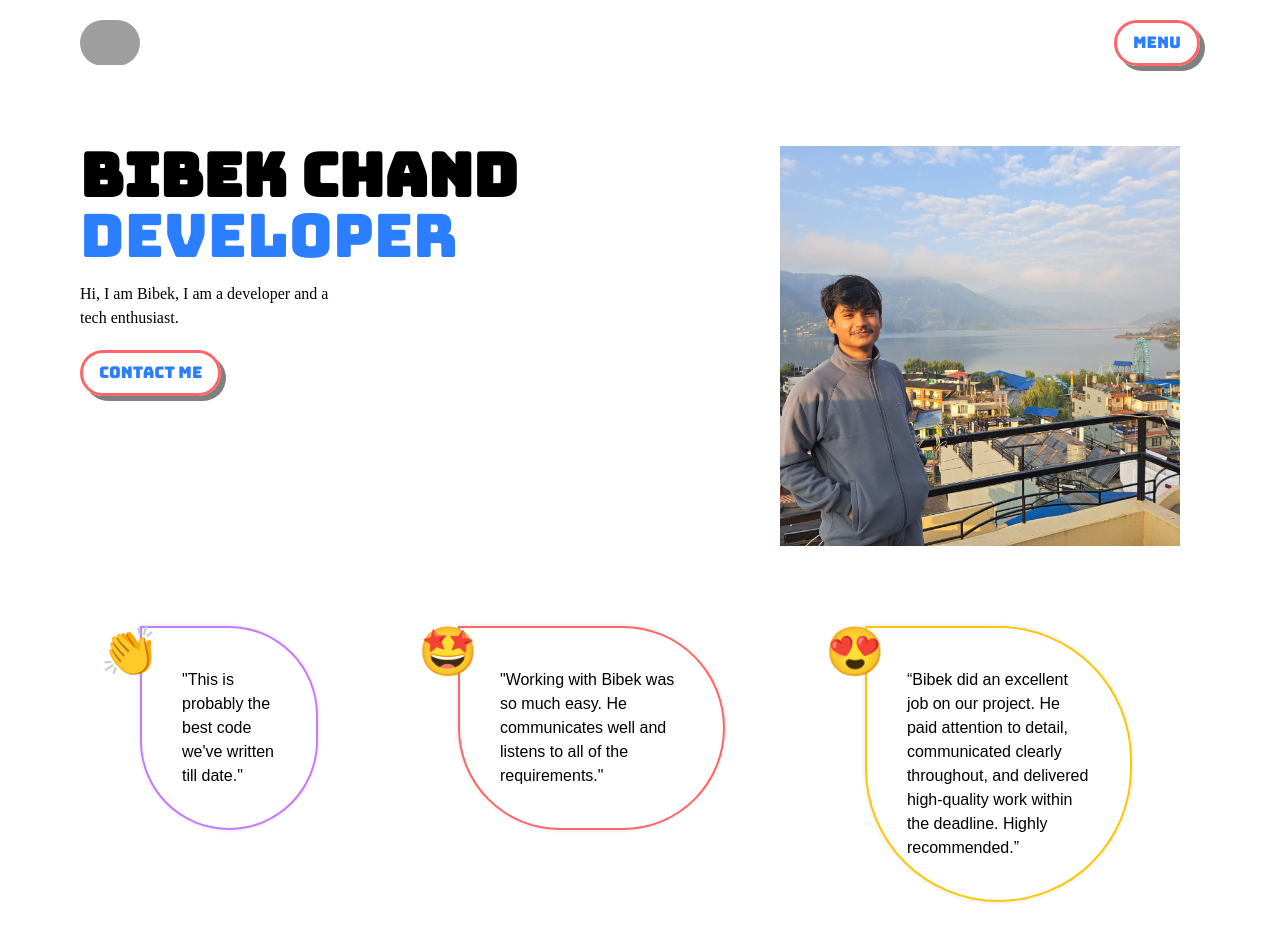
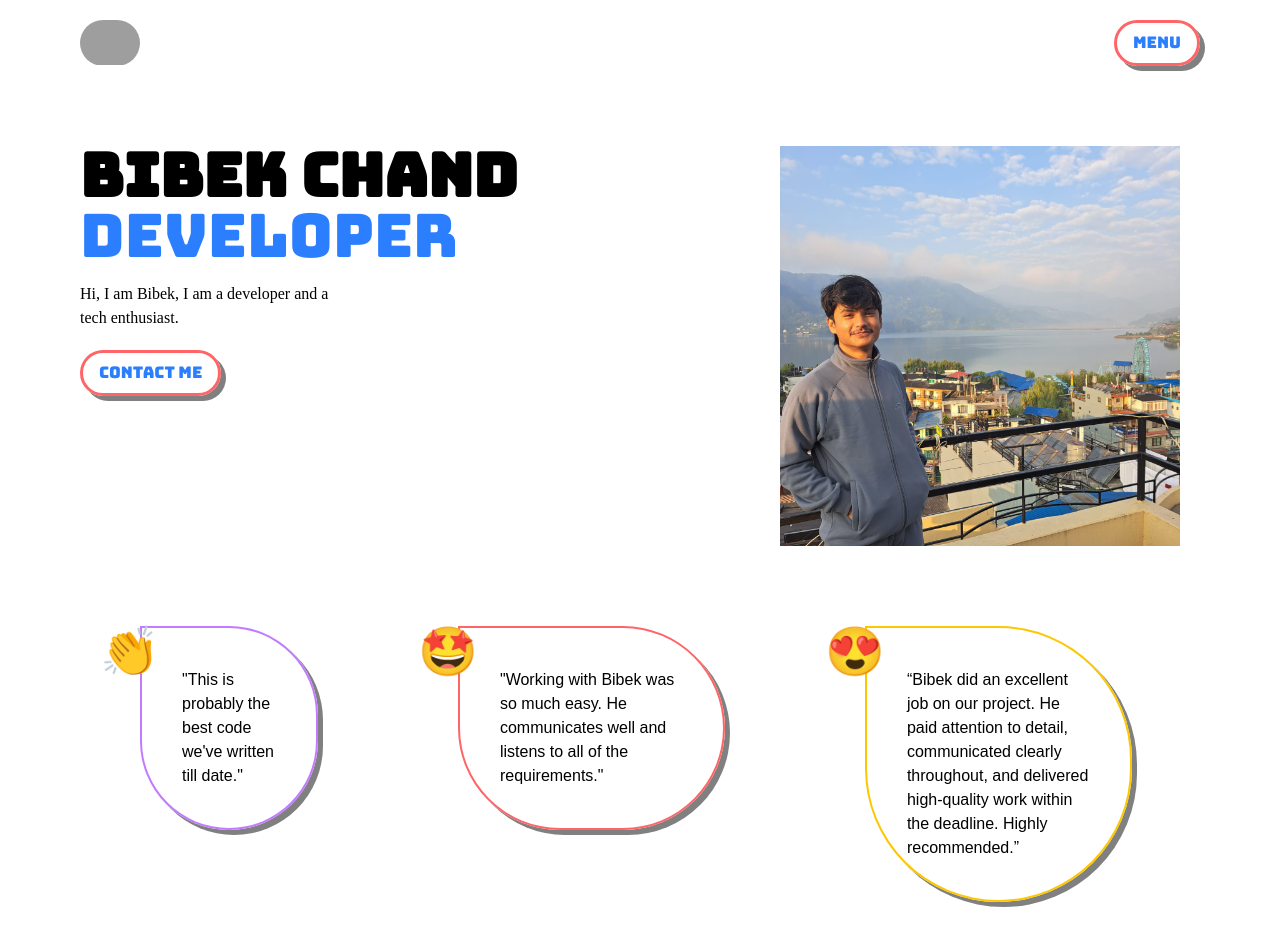
Before and after one commit to bibekchand/personal_website, a React (Vite) app: page / in a window 1280 px wide. Shown: the top 952 px of the page. Built offline with nearby package versions, Linux system fonts and the light colour scheme; grey boxes are pictures that could not be loaded; a web font is replaced by a local one.

Commit message:
Little bit of ui changes

```diff
--- a/src/App.jsx
+++ b/src/App.jsx
@@ -37,18 +37,18 @@ export default function App() {
             </div>
             <div className="flex mt-20 pl-20  items-start w-full flex-wrap overflow-visible">
                 <div className="text-5xl relative left-5 ">👏</div>
-                <div className=" max-w-[20ch] p-10 dialogBox mr-20 rounded-full rounded-tl-2xl border-purple-400 border-2">
+                <div className=" max-w-[20ch] p-10 dialogBox mr-20 rounded-full rounded-tl-2xl border-purple-400 border-2 menuButton">
                     "This is probably the best code we've written till date."
                 </div>
 
                 <div className="text-5xl relative left-5">🤩</div>
-                <div className="max-w-[30ch] p-10 dialogBox mr-20 rounded-full rounded-tl-2xl border-red-400 border-2">
+                <div className="max-w-[30ch] p-10 dialogBox mr-20 rounded-full rounded-tl-2xl border-red-400 border-2 menuButton">
                     "Working with Bibek was so much easy. He communicates well and listens
                     to all of the requirements."
                 </div>
 
                 <div className="text-5xl relative left-5">😍</div>
-                <div className="  max-w-[30ch] p-10 dialogBox mr-20 rounded-full rounded-tl-2xl border-yellow-400 border-2">
+                <div className="  max-w-[30ch] p-10 dialogBox mr-20 rounded-full rounded-tl-2xl border-yellow-400 border-2 menuButton">
                     “Bibek did an excellent job on our project. He paid attention to
                     detail, communicated clearly throughout, and delivered high-quality
                     work within the deadline. Highly recommended.”
--- a/src/index.css
+++ b/src/index.css
@@ -5,6 +5,5 @@
 }
 .ContactPage, .dialogBox {
 	box-shadow: rgb(225, 230, 226, 0.5) 0px 0px 2px 2px;
-
 	font-family: "Saira Stencil", sans-serif;
 }
```
